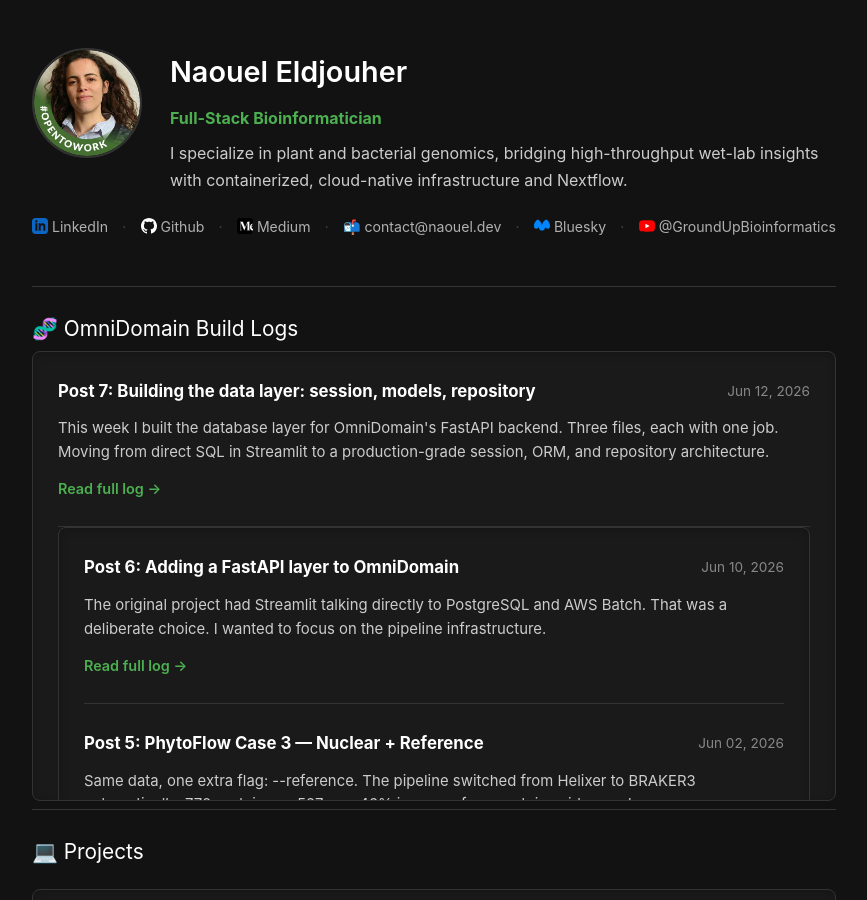
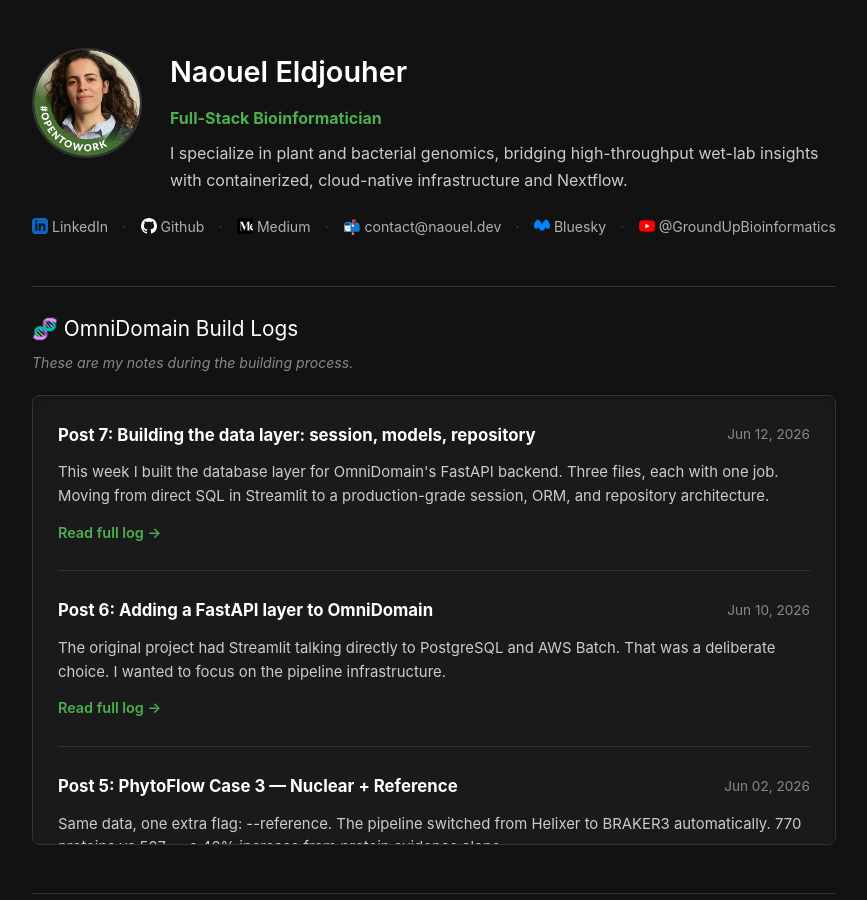
Before and after one commit to NaouelEldjouher/NaouelEldjouher.github.io, a Jekyll site: the page built from index.html, in a window 1280 px wide and 900 px high. Shown: the whole window, without its empty margins (206-1073 px from the left). Built offline with Jekyll 4.4.1, drawn with Linux system fonts in a browser that asks for light colours.

Commit message:
Update index.html

```diff
--- a/index.html
+++ b/index.html
@@ -222,7 +222,9 @@
 
 <div class="section">
   <div class="section-title">🧬 OmniDomain Build Logs</div>
-<div class="feed-container">
+ <div class="section-sub">These are my notes during the building process.</div>
+
+  <div class="feed-container">
     <div class="feed-item">
       <div class="feed-header">
         <span class="feed-title">Post 7: Building the data layer: session, models, repository</span>
@@ -231,15 +233,17 @@
       <div class="feed-body">This week I built the database layer for OmniDomain's FastAPI backend. Three files, each with one job. Moving from direct SQL in Streamlit to a production-grade session, ORM, and repository architecture.</div>
       <a href="/2026-06-12-omnidomain-day-7/" class="read-more">Read full log &rarr;</a>
     </div>
-  <div class="feed-container">
+
     <div class="feed-item">
       <div class="feed-header">
         <span class="feed-title">Post 6: Adding a FastAPI layer to OmniDomain</span>
         <span class="feed-date">Jun 10, 2026</span>
-      </div> <div class="feed-body">The original project had Streamlit talking directly to PostgreSQL and AWS Batch. That was a deliberate choice. I wanted to focus on the pipeline infrastructure.</div>
+      </div>
+      <div class="feed-body">The original project had Streamlit talking directly to PostgreSQL and AWS Batch. That was a deliberate choice. I wanted to focus on the pipeline infrastructure.</div>
       <a href="/2026-06-10-omnidomain-day-6/" class="read-more">Read full log &rarr;</a>
     </div>
-     <div class="feed-item">
+
+    <div class="feed-item">
       <div class="feed-header">
         <span class="feed-title">Post 5: PhytoFlow Case 3 — Nuclear + Reference</span>
         <span class="feed-date">Jun 02, 2026</span>
@@ -247,6 +251,7 @@
       <div class="feed-body">Same data, one extra flag: --reference. The pipeline switched from Helixer to BRAKER3 automatically. 770 proteins vs 527 — a 46% increase from protein evidence alone.</div>
       <a href="/2026-06-02-omnidomain-day-5/" class="read-more">Read full log &rarr;</a>
     </div>
+
     <div class="feed-item">
       <div class="feed-header">
         <span class="feed-title">Post 4: PhytoFlow Nuclear Pipeline — First Full Run</span>
@@ -255,6 +260,7 @@
       <div class="feed-body">5,000 PacBio HiFi reads. 38 contigs. 2.1Mb. 15 processes green in 50 minutes. Here's what the biology revealed.</div>
       <a href="/2026-05-29-omnidomain-day-4/" class="read-more">Read full log &rarr;</a>
     </div>
+
     <div class="feed-item">
       <div class="feed-header">
         <span class="feed-title">Post 3: First HiFi Assembly — A Complete Chloroplast</span>
@@ -263,6 +269,7 @@
       <div class="feed-body">Stub tests on PhytoFlow and FungalFlow caught architecture bugs early — Nextflow 26 breaking changes, a params block in the wrong config file, a Groovy reserved keyword. Fixed before any real data ran.</div>
       <a href="/2026-05-23-omnidomain-day-3/" class="read-more">Read full log &rarr;</a>
     </div>
+
     <div class="feed-item">
       <div class="feed-header">
         <span class="feed-title">Post 2: Designing the Nextflow Repository Structure</span>
@@ -271,6 +278,7 @@
       <div class="feed-body">Three pipelines. One repo. The structure determines everything. Each pipeline gets its own main.nf and modules.config. One global nextflow.config handles profiles, resource limits and shared params.</div>
       <a href="/2026-05-22-omnidomain-day2/" class="read-more">Read full log &rarr;</a>
     </div>
+
     <div class="feed-item">
       <div class="feed-header">
         <span class="feed-title">Post 1: The OmniDomain Blueprint</span>
@@ -279,8 +287,8 @@
       <div class="feed-body">After finishing NextAMR, I'm expanding to fungi and plants. OmniDomain is a unified Nextflow + AWS Batch platform for bacterial, fungal, and plant genomics — one shared infrastructure, three pipeline engines.</div>
       <a href="/2026-05-20-omnidomain-day-1/" class="read-more">Read full log &rarr;</a>
     </div>
-   </div>
   </div>
+</div>
 <hr>
 
 
```
